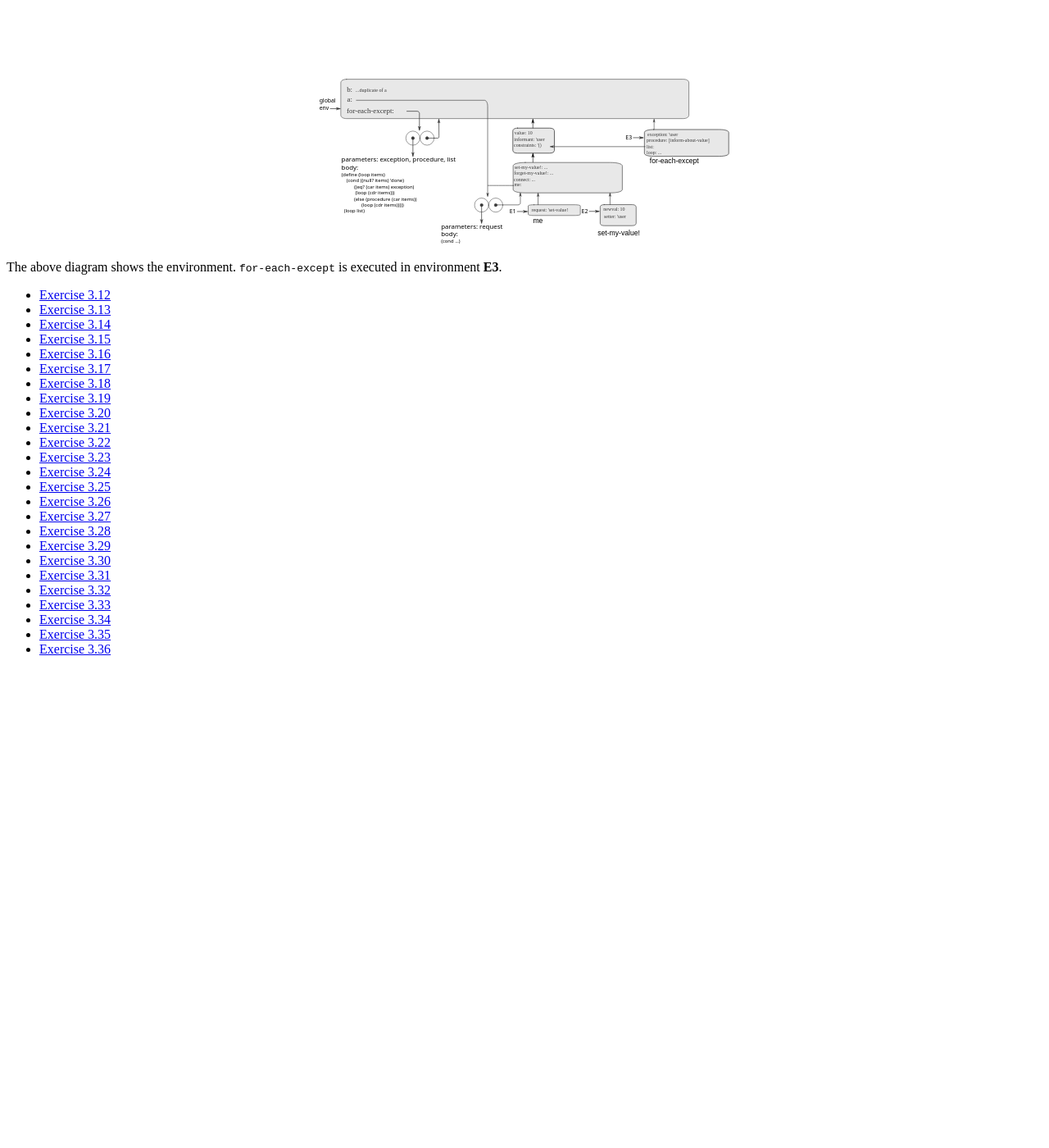
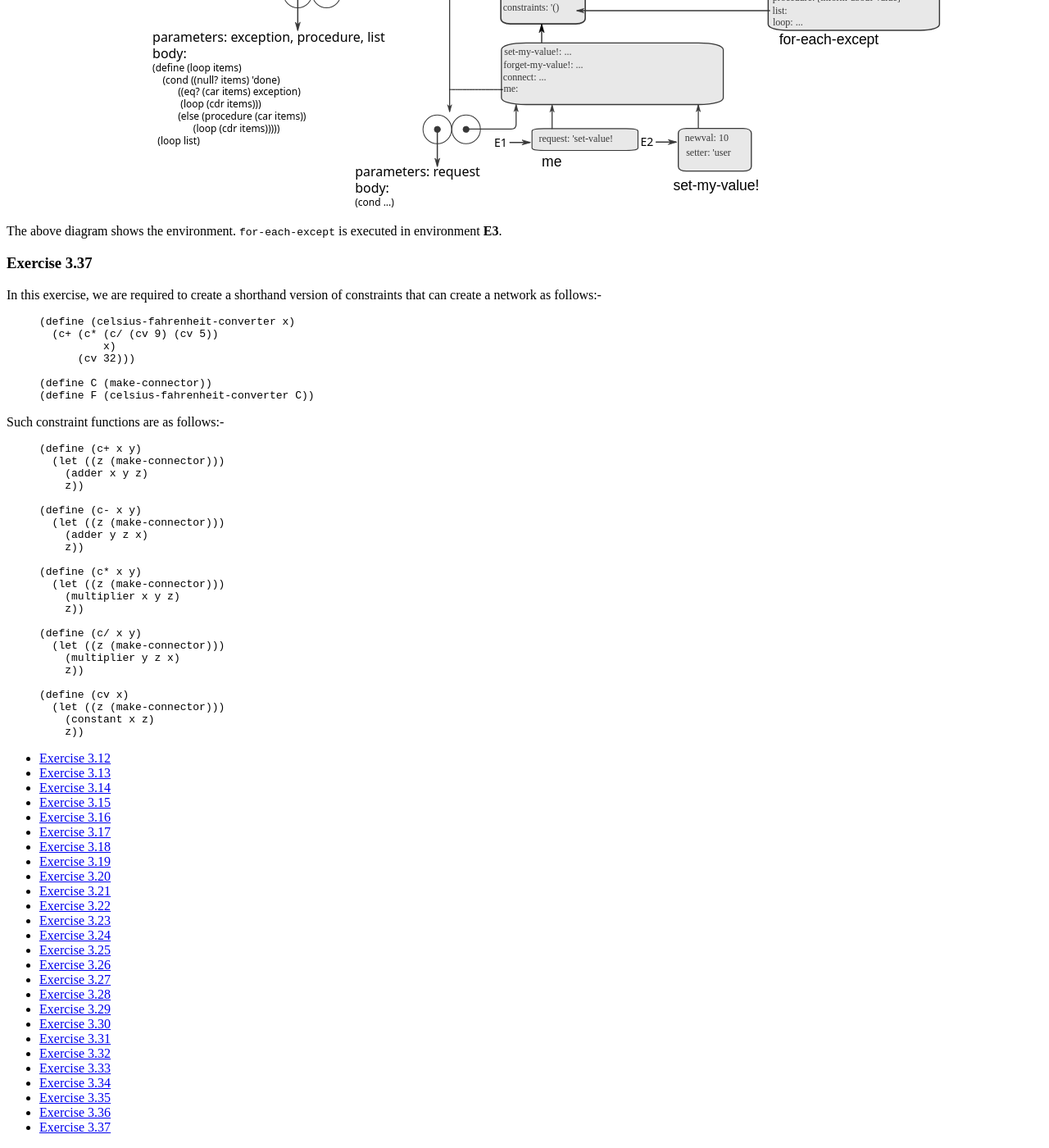
Before and after one commit to mohanrajendran/mohanrajendran.github.io, a Jekyll site: the page built from _sicp/Solution3_3.md, in a window 1280 px wide and 1400 px high, scrolled down 22718 px. Shown: the whole window at 82% size. Built offline with Jekyll 4.4.1, drawn with Linux system fonts in a browser that asks for light colours; nearby versions of some CDN libraries; formulas are drawn with MathJax 3; before the commit the page ends 23535 px from its top, so only the background shows below that.

Commit message:
Finished exercises in section 3.3

```diff
--- a/_sicp/Solution3_3.md
+++ b/_sicp/Solution3_3.md
@@ -2,7 +2,7 @@
 layout: spiedpage
 order: 22
 title: Section 3.3 solutions
-exercises: '3.12 - 3.27'
+exercises: '3.12 - 3.37'
 submenu:
   - { hook: "Exercise3_12", title: "Exercise 3.12" }
   - { hook: "Exercise3_13", title: "Exercise 3.13" }
@@ -29,6 +29,7 @@ submenu:
   - { hook: "Exercise3_34", title: "Exercise 3.34" }
   - { hook: "Exercise3_35", title: "Exercise 3.35" }
   - { hook: "Exercise3_36", title: "Exercise 3.36" }
+  - { hook: "Exercise3_37", title: "Exercise 3.37" }
 ---
 
 ### Exercise 3.12<a id="Exercise3_12">&nbsp;</a>
@@ -1259,7 +1260,50 @@ In this exercise, we are asked to draw the environment diagram when the the `for
 {% endhighlight %}
 
 <center>
-<img src="/images/Ex3_36.svg" alt="for-each-except environment" width="500"/>
+<img src="/images/Ex3_36.svg" alt="for-each-except environment"/>
 </center>
 
 The above diagram shows the environment. `for-each-except` is executed in environment **E3**.
+
+### Exercise 3.37<a id="Exercise3_37">&nbsp;</a>
+
+In this exercise, we are required to create a shorthand version of constraints that can create a network as follows:-
+
+{% highlight scheme %}
+(define (celsius-fahrenheit-converter x)
+  (c+ (c* (c/ (cv 9) (cv 5))
+          x)
+      (cv 32)))
+
+(define C (make-connector))
+(define F (celsius-fahrenheit-converter C))
+{% endhighlight %}
+
+Such constraint functions are as follows:-
+
+{% highlight scheme %}
+(define (c+ x y)
+  (let ((z (make-connector)))
+    (adder x y z)
+    z))
+
+(define (c- x y)
+  (let ((z (make-connector)))
+    (adder y z x)
+    z))
+
+(define (c* x y)
+  (let ((z (make-connector)))
+    (multiplier x y z)
+    z))
+
+(define (c/ x y)
+  (let ((z (make-connector)))
+    (multiplier y z x)
+    z))
+
+(define (cv x)
+  (let ((z (make-connector)))
+    (constant x z)
+    z))
+{% endhighlight %}
```
Also changed, not shown: images/Ex3_36.svg.
